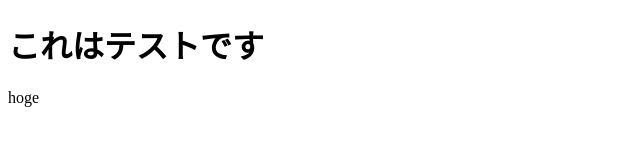
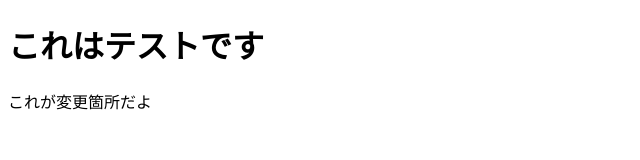
Before and after one commit to tatsuyakusukawa/0513_1, a plain HTML site: page index.html in a window 1280 px wide. Shown: the whole page, without its empty margins (0-640 px from the left). Drawn offline with Linux system fonts and the light colour scheme.

Commit message:
発射します

```diff
--- a/index.html
+++ b/index.html
@@ -8,7 +8,6 @@
 </head>
 <body>
     <h1>これはテストです</h1>
-    hoge
-
+    これが変更箇所だよ
 </body>
 </html>
```
